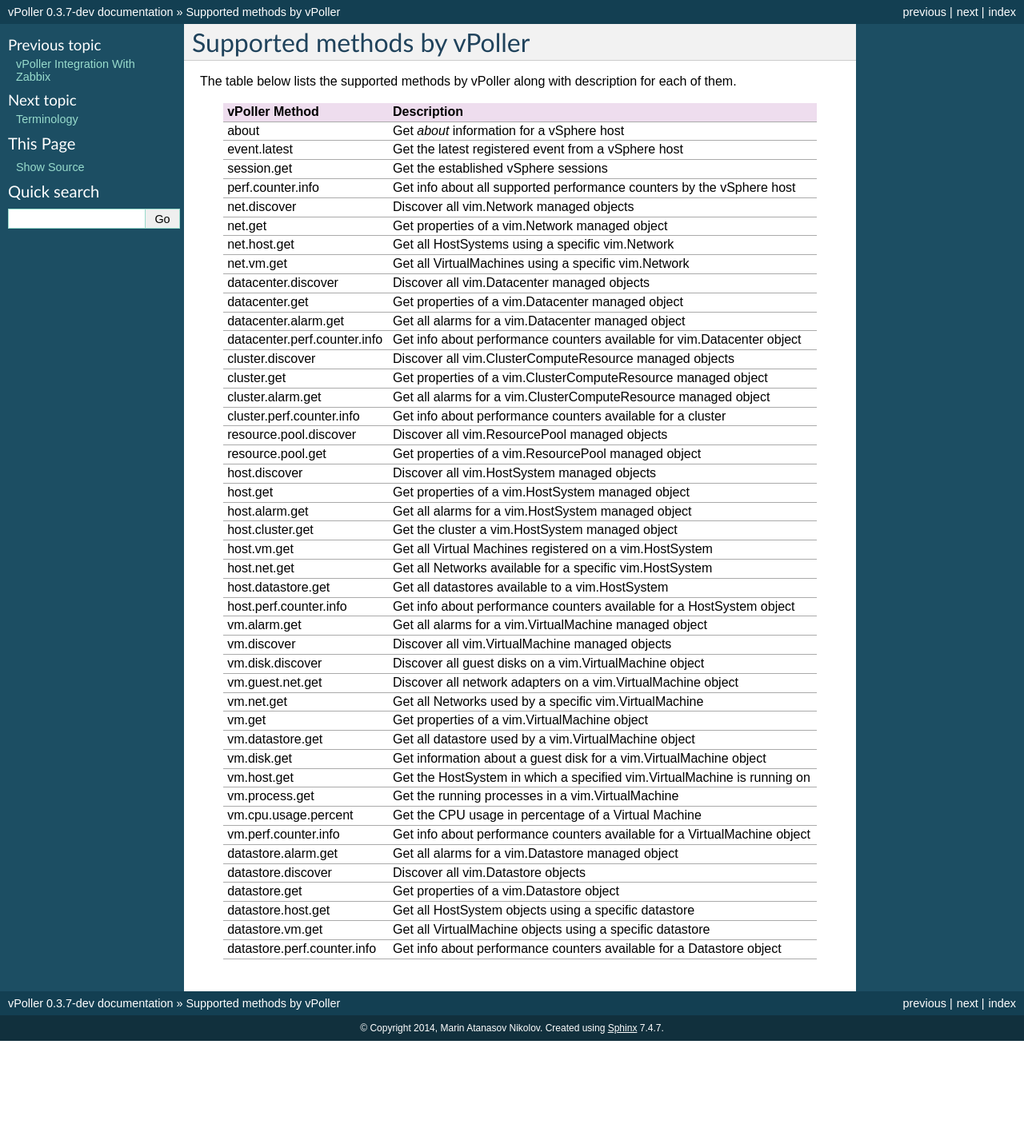
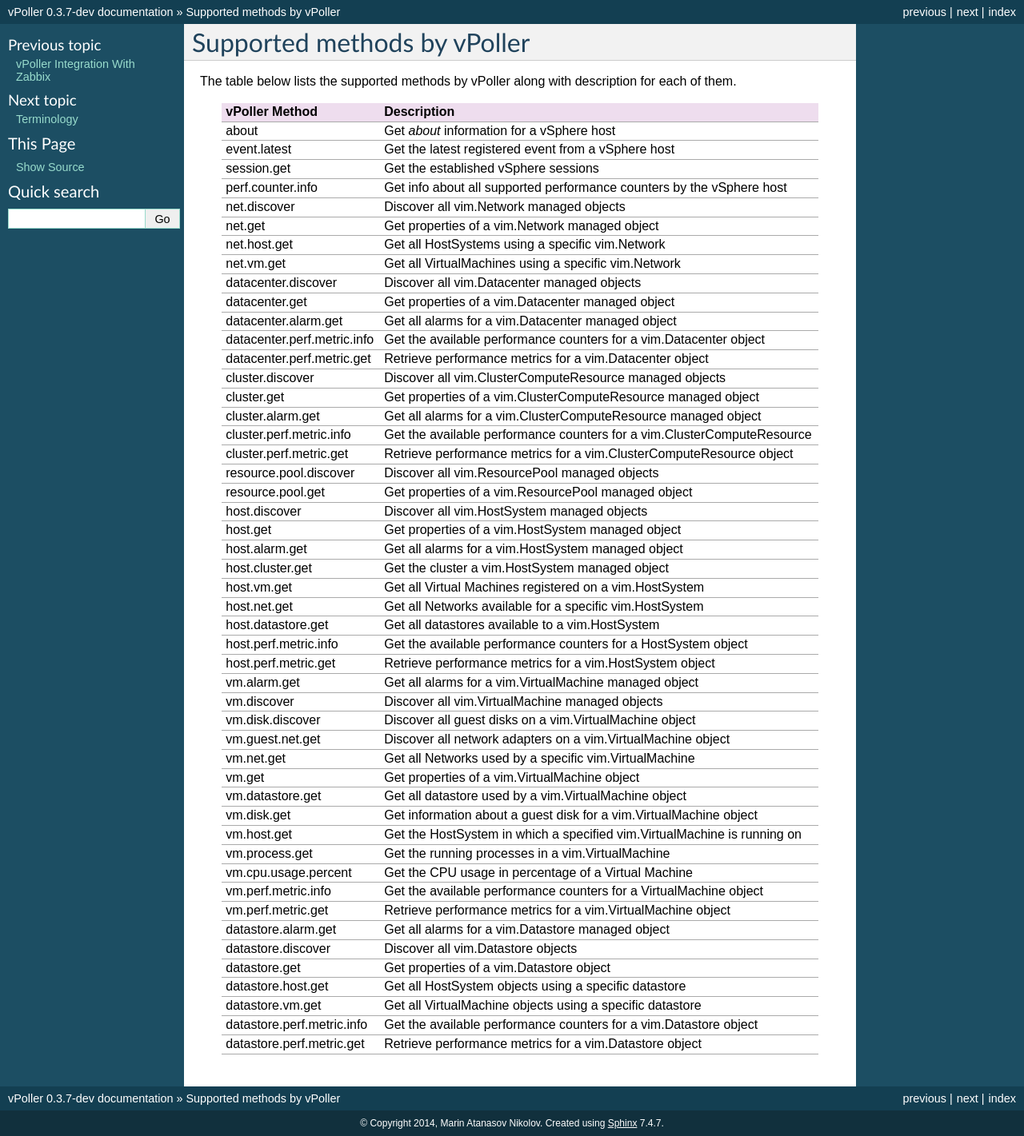
Before and after one commit to dnaeon/py-vpoller, a Sphinx documentation site: the page built from docs/methods.rst, in a window 1280 px wide. Shown: the whole page at 80% size. Built offline with Sphinx 7.4.7, drawn with Linux system fonts in a browser that asks for light colours; before the commit the page ends 1302 px from its top, so only the background shows below that.

Commit message:
Update the table of supported vPoller methods

```diff
--- a/docs/methods.rst
+++ b/docs/methods.rst
@@ -32,7 +32,9 @@
 +--------------------------------------+-------------------------------------------------------------------------------+
 | datacenter.alarm.get                 | Get all alarms for a vim.Datacenter managed object                            |
 +--------------------------------------+-------------------------------------------------------------------------------+
-| datacenter.perf.counter.info         | Get info about performance counters available for vim.Datacenter object       |
+| datacenter.perf.metric.info          | Get the available performance counters for a vim.Datacenter object            |
++--------------------------------------+-------------------------------------------------------------------------------+
+| datacenter.perf.metric.get           | Retrieve performance metrics for a vim.Datacenter object                      |
 +--------------------------------------+-------------------------------------------------------------------------------+
 | cluster.discover                     | Discover all vim.ClusterComputeResource managed objects                       |
 +--------------------------------------+-------------------------------------------------------------------------------+
@@ -40,7 +42,9 @@
 +--------------------------------------+-------------------------------------------------------------------------------+
 | cluster.alarm.get                    | Get all alarms for a vim.ClusterComputeResource managed object                |
 +--------------------------------------+-------------------------------------------------------------------------------+
-| cluster.perf.counter.info            | Get info about performance counters available for a cluster                   |
+| cluster.perf.metric.info             | Get the available performance counters for a vim.ClusterComputeResource       |
++--------------------------------------+-------------------------------------------------------------------------------+
+| cluster.perf.metric.get              | Retrieve performance metrics for a vim.ClusterComputeResource object          |
 +--------------------------------------+-------------------------------------------------------------------------------+
 | resource.pool.discover               | Discover all vim.ResourcePool managed objects                                 |
 +--------------------------------------+-------------------------------------------------------------------------------+
@@ -60,7 +64,9 @@
 +--------------------------------------+-------------------------------------------------------------------------------+
 | host.datastore.get                   | Get all datastores available to a vim.HostSystem                              |
 +--------------------------------------+-------------------------------------------------------------------------------+
-| host.perf.counter.info               | Get info about performance counters available for a HostSystem object         |
+| host.perf.metric.info                | Get the available performance counters for a HostSystem object                |
++--------------------------------------+-------------------------------------------------------------------------------+
+| host.perf.metric.get                 | Retrieve performance metrics for a vim.HostSystem object                      |
 +--------------------------------------+-------------------------------------------------------------------------------+
 | vm.alarm.get                         | Get all alarms for a vim.VirtualMachine managed object                        |
 +--------------------------------------+-------------------------------------------------------------------------------+
@@ -84,7 +90,9 @@
 +--------------------------------------+-------------------------------------------------------------------------------+
 | vm.cpu.usage.percent                 | Get the CPU usage in percentage of a Virtual Machine                          |
 +--------------------------------------+-------------------------------------------------------------------------------+
-| vm.perf.counter.info                 | Get info about performance counters available for a VirtualMachine object     |
+| vm.perf.metric.info                  | Get the available performance counters for a VirtualMachine object            |
++--------------------------------------+-------------------------------------------------------------------------------+
+| vm.perf.metric.get                   | Retrieve performance metrics for a vim.VirtualMachine object                  |
 +--------------------------------------+-------------------------------------------------------------------------------+
 | datastore.alarm.get                  | Get all alarms for a vim.Datastore managed object                             |
 +--------------------------------------+-------------------------------------------------------------------------------+
@@ -96,5 +104,7 @@
 +--------------------------------------+-------------------------------------------------------------------------------+
 | datastore.vm.get                     | Get all VirtualMachine objects using a specific datastore                     |
 +--------------------------------------+-------------------------------------------------------------------------------+
-| datastore.perf.counter.info          | Get info about performance counters available for a Datastore object          |
+| datastore.perf.metric.info           | Get the available performance counters for a vim.Datastore object             |
 +--------------------------------------+-------------------------------------------------------------------------------+
+| datastore.perf.metric.get            | Retrieve performance metrics for a vim.Datastore object                       |
++--------------------------------------+-------------------------------------------------------------------------------+
```
